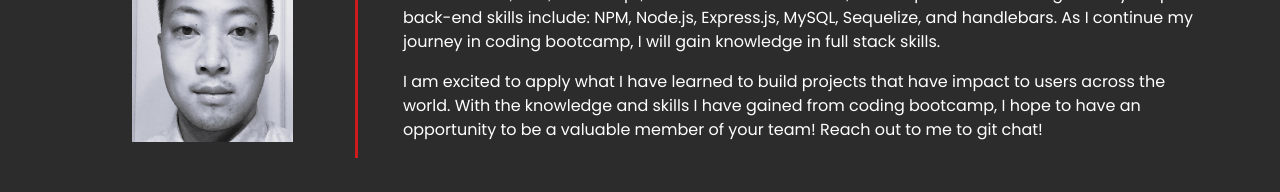
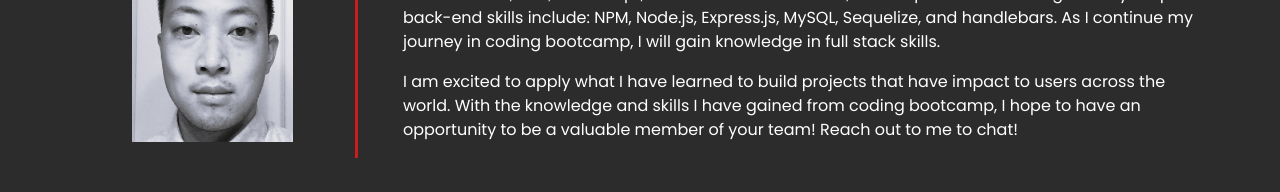
Before and after one commit to James-Y-Wong/react-portfolio, a React (Create React App) app in the folder portfolio/: page / in a window 1280 px wide. Shown: the part 427-619 px from the top of the page. Built offline with nearby package versions, Linux system fonts and the light colour scheme.

Commit message:
fixed typo

```diff
--- a/portfolio/src/components/pages/About.js
+++ b/portfolio/src/components/pages/About.js
@@ -30,7 +30,7 @@ export default function About() {
               have impact to users across the world. With the knowledge and
               skills I have gained from coding bootcamp, I hope to have an
               opportunity to be a valuable member of your team! Reach out to me
-              to git chat!
+              to chat!
             </p>
           </div>
         </div>
```
